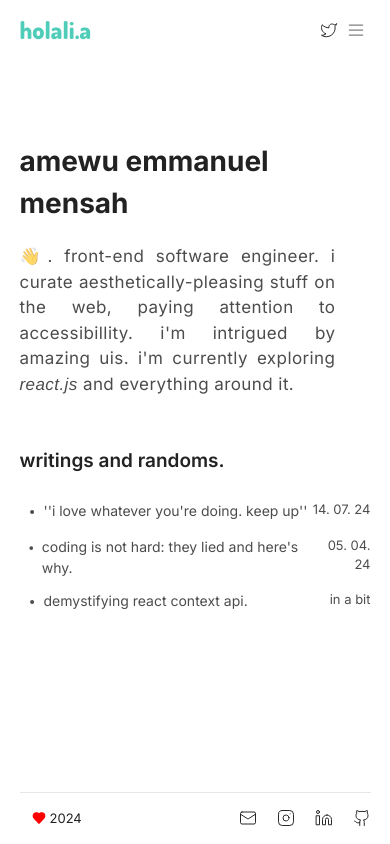
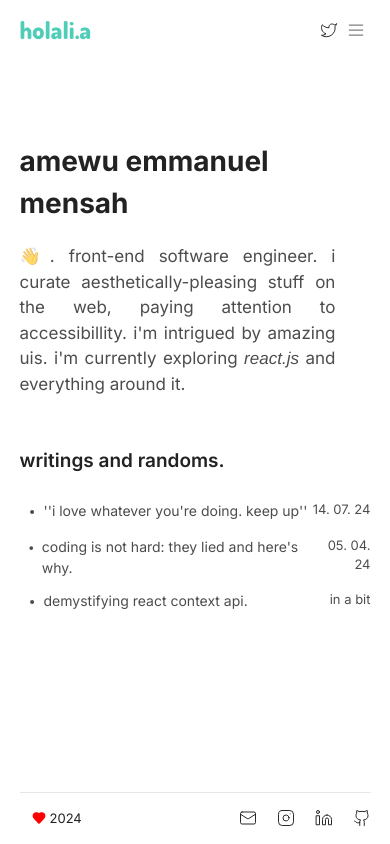
Before and after one commit to holaliamewu/portfolio-react, a React (Vite) app: page / in a window 390 px wide. Built offline with nearby package versions, Linux system fonts and the light colour scheme.

Commit message:
fix: no word spacing on mobile

```diff
--- a/src/components/QuickAbout.jsx
+++ b/src/components/QuickAbout.jsx
@@ -3,7 +3,7 @@ import React from "react";
 export default function QuickAbout() {
     return(
         <div className=" xs:w-[90%] md:w-[80%] mr-auto xs:font-[400]
-        md:font-[400] xs:text-[17px] text-[rgba(0,0,0,0.7)] md:text-[15px] tracking-wide ">
+        md:font-[400] xs:text-[17px] text-[rgba(0,0,0,0.7)] md:text-[15px] md:tracking-wide ">
             <p className="leading-[1.8]b text-justify "
             >👋. front-end software engineer. i curate aesthetically-pleasing
              stuff on the web, paying attention to accessibillity. i'm intrigued
```
